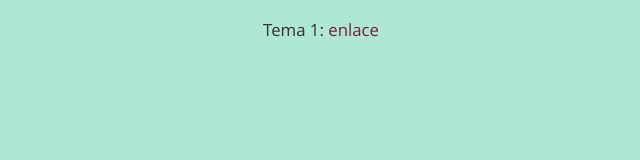
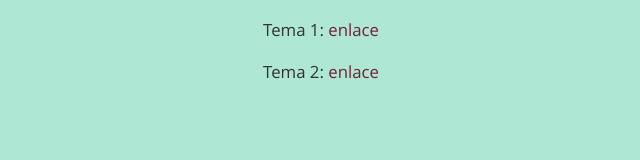
Before and after one commit to fjarabajurado/bbdd, a plain HTML site: page index.html in a window 1280 px wide. Shown: the whole page, without its empty margins (319-959 px from the left). Drawn offline with Linux system fonts and the light colour scheme; files that its build step writes are made by us from their sources.

Commit message:
Add files via upload

```diff
--- a/index.html
+++ b/index.html
@@ -15,4 +15,5 @@
 </head>
 <body class="exe-web-site" id="exe-node-0">
 <p>Tema 1: <a href="tema01/index.html">enlace</a></p>
+<p>Tema 2: <a href="tema02/index.html">enlace</a></p>
 </body></html>
```
